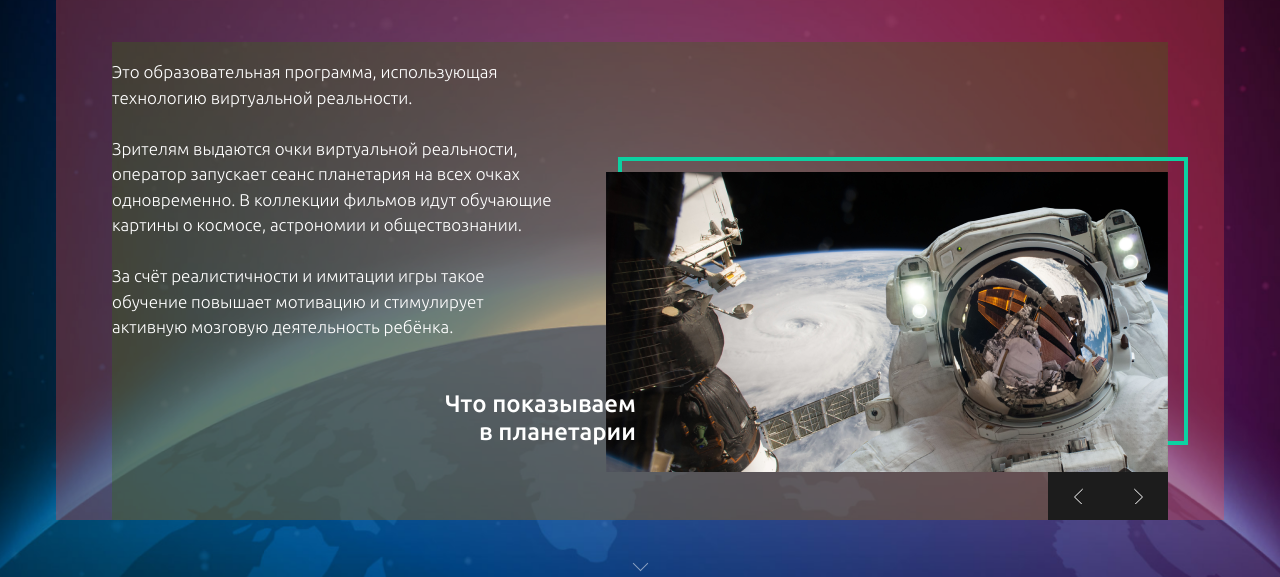
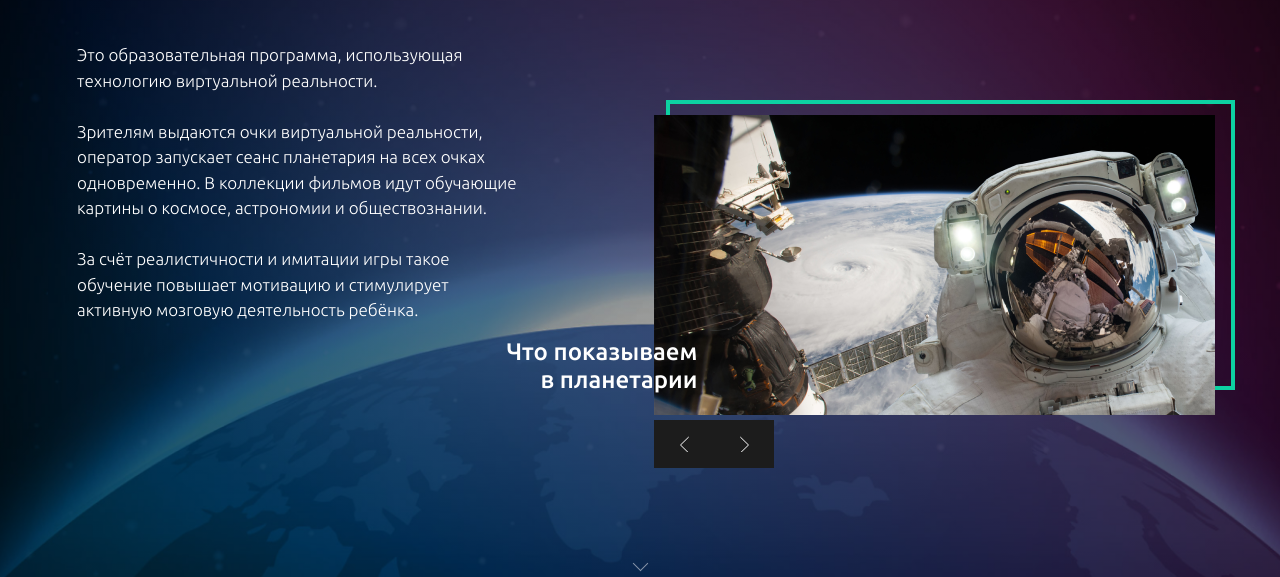
Before and after one commit to sk7konstantin/design_digital, a website: page src/product.html in a window 1280 px wide. Shown: the part 223-800 px from the top of the page. Drawn offline with nearby package versions, Linux system fonts and the light colour scheme; files that its build step writes are made by us from their sources; files whose address does not match are found by name.

Commit message:
Сделал стилизацию мобильной версии страницы с продуктом

```diff
--- a/src/js/menu.js
+++ b/src/js/menu.js
@@ -4,7 +4,10 @@ const menuList = document.querySelector('.navigation__list');
 const items = document.querySelectorAll('.navigation__item');
 const contactsMobile = document.querySelector('.header__contacts-mobile');
 
+const body = document.querySelector('body');
+
 button.addEventListener('click', ()=> {
+    body.classList.toggle('body--active')
     navigaton.classList.toggle('navigation--mobile-bg-on');
     menuList.classList.toggle('navigation__list--active');
     contactsMobile.classList.toggle('header__contacts-mobile--active')
--- a/src/product.html
+++ b/src/product.html
@@ -22,8 +22,10 @@
                     деятельность ребёнка.
                 </p>
 
-                <div class="product__slider slider">
+                <div class="product__slider">
                     <p class="slider__title product__slider-title">Что показываем в планетарии</p>
+
+                    <div class="slider">
                         <ul class="slider__box product__box">
                             <li class="slider__item product__item">
                                 <img src="img/2_slider.png" alt="Фото в слайдере">
@@ -38,5 +40,6 @@
                 </div>
             </div>
         </div>
+    </div>
 </section>
 {% endblock %}
--- a/src/scss/abstracts/_variables.scss
+++ b/src/scss/abstracts/_variables.scss
@@ -1,6 +1,8 @@
 $light-green: #0DD1A2;
 $dark-green: #15B28D;
 $gap-navitaion-item: 38px;
+
+$container-padding-left: 26px;
 
 
 // breakpoints
--- a/src/scss/blocks/_base.scss
+++ b/src/scss/blocks/_base.scss
@@ -1,8 +1,16 @@
 body {
     font-family: "Ubuntu", "Arial", sans-serif;
     font-size: 15px;
+    overflow: auto;
     overflow-x: hidden;
-    min-height: 570px;
+    // min-height: 570px;
+    min-height: 100vh;
+}
+
+/* Стиль применяется после того как нажата кнопка бургера меню */
+.body--active {
+    height: 100vh;
+    overflow: hidden;
 }
 
 * {
@@ -27,11 +35,13 @@ a {
 }
 
 .container {
-    max-width: 1278px;
+    max-width: 1238px;
     margin: 0 auto;
-    padding: 0 55px;
+    padding-left: $container-padding-left;
+    padding-right: 44px;
+    // padding: 0 20px 0 55px;
 
     @media (max-width: $brekpoint_2) {
-        padding: 0 20px;
+        padding: 0 15px;
     }
 }
--- a/src/scss/blocks/_header.scss
+++ b/src/scss/blocks/_header.scss
@@ -74,7 +74,7 @@
         font-size: 16px;
         transition: left 0.55s cubic-bezier(.44,2.5,.7,.26) 0.35s;
         opacity: 0;
-        z-index: 1;
+        z-index: 2;
 
         &--active {
             display: block;
@@ -86,10 +86,6 @@
 
     &__social {
         display: flex;
-    }
-
-    &--mobile {
-
     }
 }
 
--- a/src/scss/blocks/_navigation.scss
+++ b/src/scss/blocks/_navigation.scss
@@ -180,6 +180,7 @@
     /* Фон для раскрывающегося меню */
     &--mobile-bg-of {
         z-index: 1;
+
         &::before {
             content: '';
             position: absolute;
@@ -207,7 +208,7 @@
     &--mobile-bg-on {
         &::before {
             width: 100%;
-            height: 100%;
+            height: 100vh;
         }
 
         &::after {
--- a/src/scss/blocks/_product.scss
+++ b/src/scss/blocks/_product.scss
@@ -1,16 +1,16 @@
 .product {
 
     &__container {
-        padding: 0 27px;
         margin-top: 76px;
-        background-color: rgba(243, 72, 72, 0.3); // TMP VALUE
     }
 
     &__wrapper {
         display: flex;
         justify-content: space-between;
-        margin: 57px 29px 0 29px;
-        background-color: rgba(49, 110, 14, 0.3); // TMP VALUE
+
+        @media (max-width: $brekpoint_1) {
+            flex-direction: column;
+        }
     }
 
     &__description {
@@ -18,35 +18,26 @@
         line-height: 1.5em;
         font-weight: 300;
         color: #fff;
-        max-width: 450px;
+        max-width: 41%;
+        margin-top: 57px;
+        padding-left: 30px;
+
+        @media (max-width: $brekpoint_1) {
+            max-width: 440px;
+        }
+
+        @media (max-width: $brekpoint_2) {
+            padding-left: 0;
+        }
     }
 
     &__slider {
         position: relative;
         display: flex;
         flex-direction: column;
+        align-self: center;
         margin-top: 130px;
-    }
-
-    &__slider-title {
-        position: absolute;
-        bottom: 50px;
-        left: 0;
-        font-size: 24px;
-        line-height: 28px;
-        font-weight: 500;
-        width: 200px;
-        padding: 0;
-        transform: translateX(-85%);
-        text-align: right;
-        color: #fff;
-        z-index: 2;
-    }
-
-    &__box {
-        position: relative;
-        height: 300px;
-        z-index: 1;
+        max-width: 48%;
 
         &::before {
             content: '';
@@ -55,8 +46,57 @@
             top: -15px;
             right: -20px;
             width: 100%;
-            height: 280px;
+            height: 80%;
             border: 4px solid $light-green;
+        }
+
+        @media (max-width: $brekpoint_1) {
+            margin-top: 50px;
+            max-width: min-content;
+        }
+
+        @media (max-width: $brekpoint_2) {
+            max-width: 280px;
+            align-self: start;
+            margin-top: 50px;
+
+            &::before {
+                display: none;
+            }
+        }
+    }
+
+    &__slider-title {
+        position: absolute;
+        bottom: 50px;
+        left: -28%;
+        font-size: 24px;
+        line-height: 28px;
+        font-weight: 500;
+        width: 200px;
+        padding: 0;
+        text-align: right;
+        color: #fff;
+        z-index: 0;
+
+        @media (max-width: $brekpoint_1) {
+            left: -15%;
+        }
+
+        @media (max-width: $brekpoint_2) {
+            position: static;
+            font-size: 18px;
+            line-height: 21px;
+            text-align: left;
+            width: auto;
+        }
+    }
+
+    &__box {
+        overflow: hidden;
+
+        @media (max-width: $brekpoint_2) {
+            height: 180px;
         }
     }
 }
--- a/src/scss/components/_title.scss
+++ b/src/scss/components/_title.scss
@@ -25,5 +25,10 @@
     color: #fff;
     margin: 0;
     padding: 0;
-    background-color: rgba(23, 20, 187, 0.3); // TMP VALUE
+    // background-color: rgba(23, 20, 187, 0.3); // TMP VALUE
+
+    @media (max-width: $brekpoint_2) {
+        font-size: 28px;
+        line-height: 32px;
+    }
 }
--- a/src/scss/page/page.scss
+++ b/src/scss/page/page.scss
@@ -1,19 +1,20 @@
 .page {
     display: grid;
     grid-template-rows: min-content 1fr min-content;
-    min-height: 568px;
+    // min-height: 568px;
 }
 
 .background {
-    height: 100vh;
+    min-height: 100vh;
     background-image: radial-gradient(45.97% 54.43% at 50% 45.57%, rgba(23, 26, 28, 0.4) 50.28%, rgba(0,0,0,0.4) 100%),
                         url('../img/bg_hero.jpg');
     background-repeat: no-repeat, no-repeat;
     background-size: cover, cover;
-    background-position: 50% 0, 50% 0;
+    background-position: 50% 0, 40% 0;
     mix-blend-mode: normal;
 
     &--other {
-        background-image: url('../img/bg_other.png');
+        background-image: radial-gradient(45.97% 54.43% at 50% 45.57%, rgba(23, 26, 28, 0.4) 50.28%, rgba(0,0,0,0.4) 100%),
+                    url('../img/bg_other.png');
     }
 }
```
Lines whose indentation alone changed are shown as unchanged.
